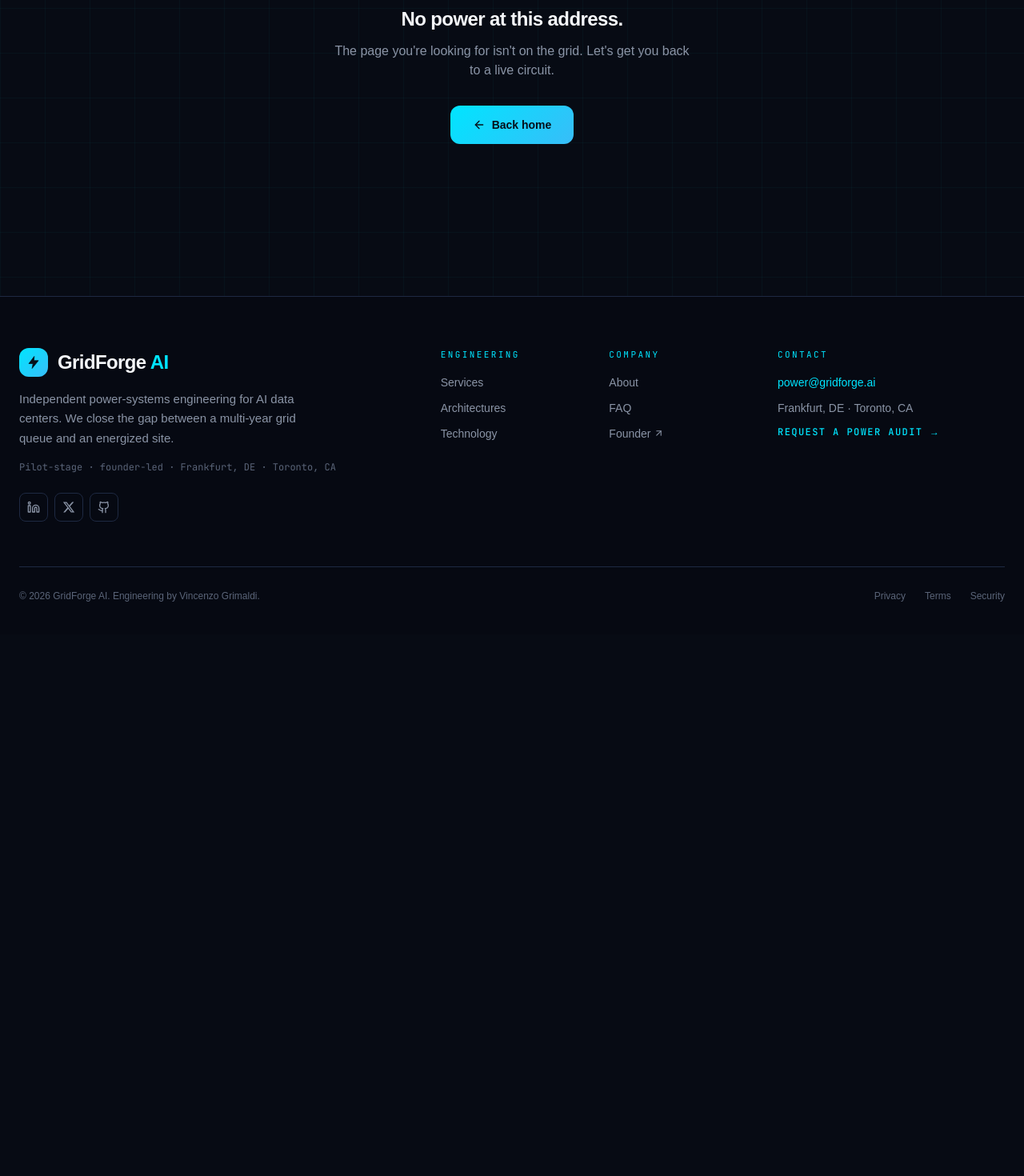
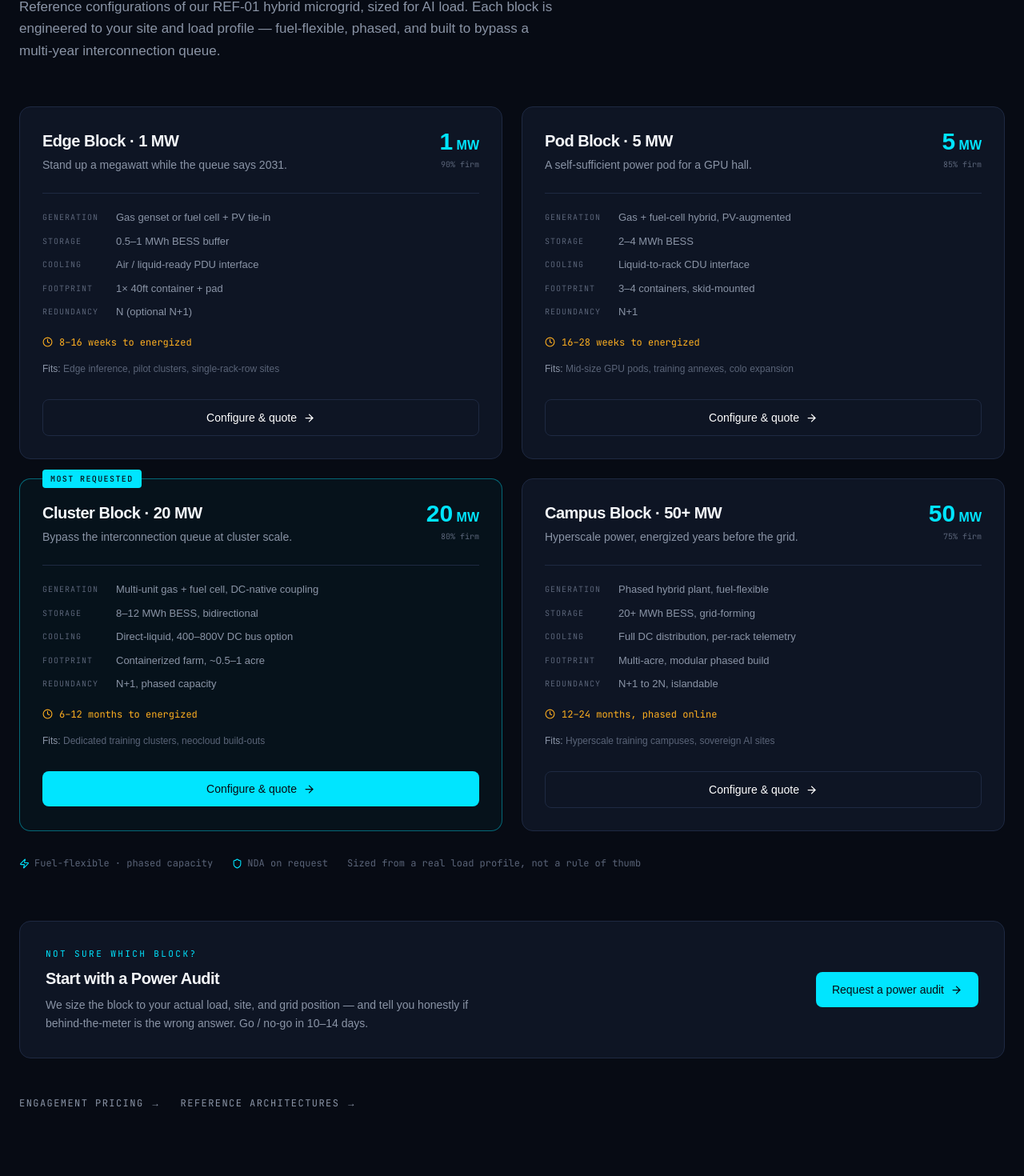
Before and after one commit to iceccarelli/GridForge-AI, a Next.js app: page /infrastructure in a window 1280 px wide. Before the commit this address had no page. Shown: the part 270-1740 px from the top of the page at 80% size. Before the commit the page ends 1063 px from the top, so only its background shows below. Built offline with nearby package versions, Linux system fonts and the light colour scheme; a web font is replaced by a local one.

Commit message:
feat(infrastructure): power-block catalog with configure-and-quote CTAs

```diff
--- /dev/null
+++ b/app/infrastructure/page.tsx
@@ -0,0 +1,157 @@
+"use client";
+
+import Link from "next/link";
+import { ArrowRight, Zap, Shield, Clock } from "lucide-react";
+import { Navbar } from "@/components/Navbar";
+import { Footer } from "@/components/Footer";
+import { POWER_BLOCKS } from "@/lib/catalog";
+import { SITE } from "@/lib/site";
+import { openAudit } from "@/lib/ui";
+
+export default function InfrastructurePage() {
+  return (
+    <>
+      <Navbar />
+      <main className="bg-ink min-h-screen pt-28 pb-24">
+        <div className="max-w-7xl mx-auto px-6">
+          <div className="max-w-2xl">
+            <div className="eyebrow text-power mb-4">Behind-the-meter power blocks</div>
+            <h1 className="text-4xl md:text-5xl font-semibold tracking-tight leading-[1.1]">
+              Megawatts in months,
+              <br />
+              <span className="text-power">not a queue position in years.</span>
+            </h1>
+            <p className="text-mute text-[17px] leading-relaxed mt-6">
+              Reference configurations of our REF-01 hybrid microgrid, sized for AI load.
+              Each block is engineered to your site and load profile — fuel-flexible,
+              phased, and built to bypass a multi-year interconnection queue.
+            </p>
+          </div>
+
+          <div className="grid grid-cols-1 md:grid-cols-2 gap-6 mt-14">
+            {POWER_BLOCKS.map((b) => (
+              <div
+                key={b.id}
+                className={`relative rounded-[var(--radius)] border p-7 flex flex-col transition-all ${
+                  b.flagship
+                    ? "border-power/40 bg-power/[0.03]"
+                    : "border-line bg-panel hover:border-power/30"
+                }`}
+              >
+                {b.flagship && (
+                  <div className="absolute -top-3 left-7 data text-[10px] uppercase tracking-[0.14em] font-medium text-ink bg-power px-2.5 py-1 rounded">
+                    Most requested
+                  </div>
+                )}
+
+                <div className="flex items-start justify-between gap-4">
+                  <div>
+                    <h2 className="text-xl font-semibold tracking-tight">{b.name}</h2>
+                    <p className="text-mute text-[14px] mt-1.5">{b.tagline}</p>
+                  </div>
+                  <div className="text-right shrink-0">
+                    <div className="text-3xl font-semibold text-power leading-none">
+                      {b.capacityMW}
+                      <span className="text-base"> MW</span>
+                    </div>
+                    <div className="data text-[10px] text-faint mt-1">{b.firmPct}% firm</div>
+                  </div>
+                </div>
+
+                <dl className="mt-6 pt-5 border-t border-line grid grid-cols-1 gap-2.5 text-[13px]">
+                  <Spec label="Generation" value={b.generation} />
+                  <Spec label="Storage" value={b.storage} />
+                  <Spec label="Cooling" value={b.cooling} />
+                  <Spec label="Footprint" value={b.footprint} />
+                  <Spec label="Redundancy" value={b.redundancy} />
+                </dl>
+
+                <div className="mt-5 flex items-center gap-2 data text-xs text-queue">
+                  <Clock size={13} /> {b.leadTime}
+                </div>
+
+                <p className="text-faint text-[12px] mt-4 leading-relaxed">
+                  <span className="text-mute">Fits:</span> {b.fitFor}
+                </p>
+
+                <button
+                  onClick={() =>
+                    openAudit("infrastructure", {
+                      capacityMW: b.capacityMW,
+                      firmPct: b.firmPct,
+                      service: "Feasibility Study & Financial Model",
+                      summary: `Interested in a ${b.name} (${b.capacityMW} MW, ${b.firmPct}% firm) behind-the-meter block.`,
+                    })
+                  }
+                  className={`mt-7 w-full rounded-lg px-4 py-3 text-sm font-medium inline-flex items-center justify-center gap-2 transition-all ${
+                    b.flagship
+                      ? "bg-power text-ink hover:bg-power/90"
+                      : "border border-line text-white hover:border-power/50 hover:bg-white/5"
+                  }`}
+                >
+                  Configure &amp; quote <ArrowRight size={15} />
+                </button>
+              </div>
+            ))}
+          </div>
+
+          <div className="mt-8 flex flex-wrap items-center gap-x-6 gap-y-2 data text-xs text-faint">
+            <span className="inline-flex items-center gap-1.5">
+              <Zap size={13} className="text-power" /> Fuel-flexible · phased capacity
+            </span>
+            <span className="inline-flex items-center gap-1.5">
+              <Shield size={13} className="text-power" /> NDA on request
+            </span>
+            <span>Sized from a real load profile, not a rule of thumb</span>
+          </div>
+
+          <div className="mt-16 rounded-[var(--radius)] border border-line bg-panel p-8 flex flex-col md:flex-row md:items-center justify-between gap-6">
+            <div className="max-w-xl">
+              <div className="eyebrow text-mute mb-2">Not sure which block?</div>
+              <h3 className="text-xl font-semibold tracking-tight">
+                Start with a Power Audit
+              </h3>
+              <p className="text-mute text-[14px] leading-relaxed mt-2">
+                We size the block to your actual load, site, and grid position — and tell
+                you honestly if behind-the-meter is the wrong answer. Go / no-go in 10–14 days.
+              </p>
+            </div>
+            <button
+              onClick={() => openAudit("infrastructure-audit", { service: "Power Audit & Site Assessment" })}
+              className="shrink-0 rounded-lg bg-power text-ink px-5 py-3 text-sm font-medium inline-flex items-center gap-2 hover:bg-power/90 transition-all"
+            >
+              Request a power audit <ArrowRight size={15} />
+            </button>
+          </div>
+
+          <div className="mt-12 flex gap-6">
+            <Link
+              href="/pricing"
+              className="data text-xs uppercase tracking-[0.12em] text-mute hover:text-power transition-colors"
+            >
+              Engagement pricing →
+            </Link>
+            <Link
+              href="/#architectures"
+              className="data text-xs uppercase tracking-[0.12em] text-mute hover:text-power transition-colors"
+            >
+              Reference architectures →
+            </Link>
+          </div>
+        </div>
+      </main>
+      <Footer />
+    </>
+  );
+}
+
+function Spec({ label, value }: { label: string; value: string }) {
+  return (
+    <div className="flex gap-3">
+      <dt className="data text-[10px] uppercase tracking-[0.1em] text-faint w-20 shrink-0 pt-0.5">
+        {label}
+      </dt>
+      <dd className="text-mute">{value}</dd>
+    </div>
+  );
+}
--- a/components/Navbar.tsx
+++ b/components/Navbar.tsx
@@ -10,6 +10,7 @@ import { openAudit } from "@/lib/ui";
 const navLinks = [
   { href: "#problem", label: "Problem" },
   { href: "#services", label: "Services" },
+  { href: "infrastructure", label: "Infrastructure" },
   { href: "pricing", label: "Pricing" },
   { href: "#architectures", label: "Architectures" },
   { href: "#technology", label: "Technology" },
--- /dev/null
+++ b/lib/catalog.ts
@@ -0,0 +1,84 @@
+// Productized behind-the-meter power blocks — derived from REF-01 (hybrid
+// containerized microgrid). These are reference configurations a senior
+// power-systems engineer scopes and engineers per site, NOT off-the-shelf
+// hardware we stock. Specs are honest engineering envelopes, not guarantees.
+
+export interface PowerBlock {
+  id: string;
+  name: string;
+  capacityMW: number;
+  /** Typical firm (always-on) share for this block, %. */
+  firmPct: number;
+  generation: string;
+  storage: string;
+  cooling: string;
+  footprint: string;
+  /** Time-to-energized vs. a 5–8yr interconnection queue. */
+  leadTime: string;
+  redundancy: string;
+  /** Who this block typically fits. */
+  fitFor: string;
+  /** Headline use case the market pays for. */
+  tagline: string;
+  flagship?: boolean;
+}
+
+export const POWER_BLOCKS: PowerBlock[] = [
+  {
+    id: "edge-1",
+    name: "Edge Block · 1 MW",
+    capacityMW: 1,
+    firmPct: 90,
+    generation: "Gas genset or fuel cell + PV tie-in",
+    storage: "0.5–1 MWh BESS buffer",
+    cooling: "Air / liquid-ready PDU interface",
+    footprint: "1× 40ft container + pad",
+    leadTime: "8–16 weeks to energized",
+    redundancy: "N (optional N+1)",
+    fitFor: "Edge inference, pilot clusters, single-rack-row sites",
+    tagline: "Stand up a megawatt while the queue says 2031.",
+  },
+  {
+    id: "pod-5",
+    name: "Pod Block · 5 MW",
+    capacityMW: 5,
+    firmPct: 85,
+    generation: "Gas + fuel-cell hybrid, PV-augmented",
+    storage: "2–4 MWh BESS",
+    cooling: "Liquid-to-rack CDU interface",
+    footprint: "3–4 containers, skid-mounted",
+    leadTime: "16–28 weeks to energized",
+    redundancy: "N+1",
+    fitFor: "Mid-size GPU pods, training annexes, colo expansion",
+    tagline: "A self-sufficient power pod for a GPU hall.",
+  },
+  {
+    id: "cluster-20",
+    name: "Cluster Block · 20 MW",
+    capacityMW: 20,
+    firmPct: 80,
+    generation: "Multi-unit gas + fuel cell, DC-native coupling",
+    storage: "8–12 MWh BESS, bidirectional",
+    cooling: "Direct-liquid, 400–800V DC bus option",
+    footprint: "Containerized farm, ~0.5–1 acre",
+    leadTime: "6–12 months to energized",
+    redundancy: "N+1, phased capacity",
+    fitFor: "Dedicated training clusters, neocloud build-outs",
+    tagline: "Bypass the interconnection queue at cluster scale.",
+    flagship: true,
+  },
+  {
+    id: "campus-50",
+    name: "Campus Block · 50+ MW",
+    capacityMW: 50,
+    firmPct: 75,
+    generation: "Phased hybrid plant, fuel-flexible",
+    storage: "20+ MWh BESS, grid-forming",
+    cooling: "Full DC distribution, per-rack telemetry",
+    footprint: "Multi-acre, modular phased build",
+    leadTime: "12–24 months, phased online",
+    redundancy: "N+1 to 2N, islandable",
+    fitFor: "Hyperscale training campuses, sovereign AI sites",
+    tagline: "Hyperscale power, energized years before the grid.",
+  },
+];
```
